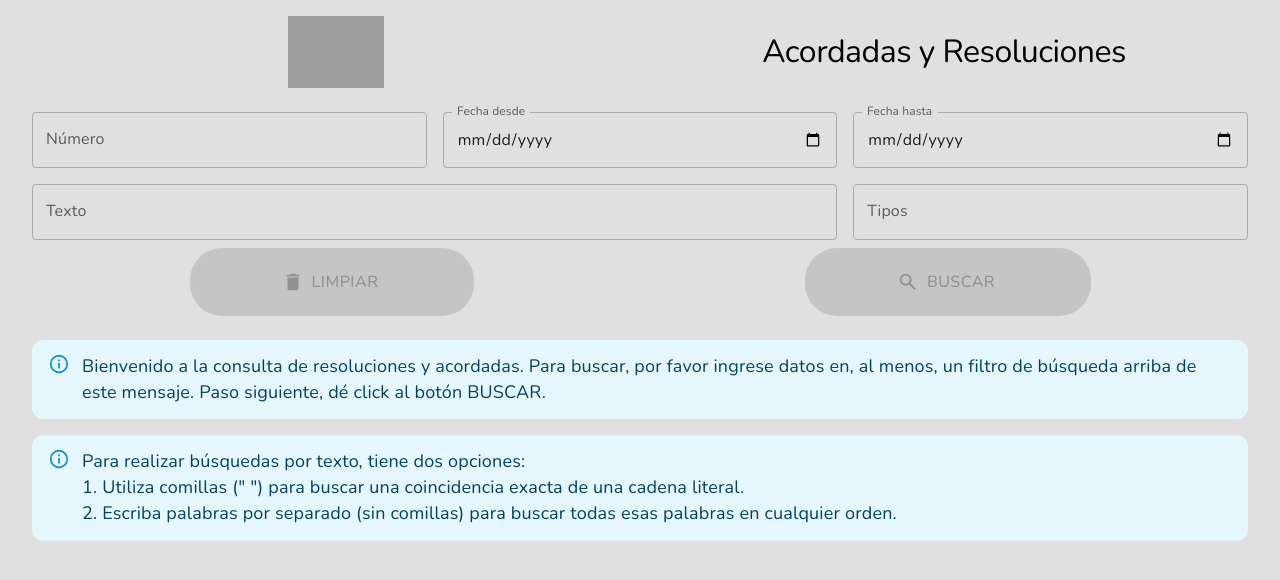
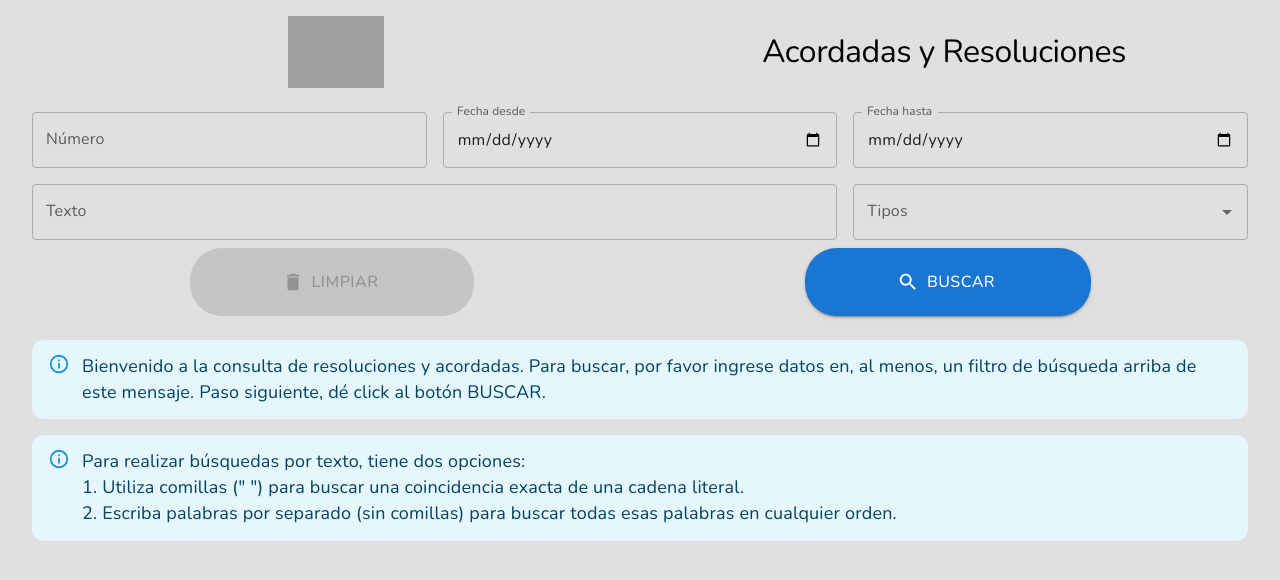
Before and after one commit to Juanivene/Proyecto-acordadas, a React (Vite) app: page / in a window 1280 px wide. Shown: the top 580 px of the page. Built offline with nearby package versions, Linux system fonts and the light colour scheme; grey boxes are pictures that could not be loaded; a web font is replaced by a local one.

Commit message:
feat: select in form,validations input text and input number

```diff
--- /dev/null
+++ b/src/Components/Body/Form/AlertForm.jsx
@@ -0,0 +1,24 @@
+import Swal from 'sweetalert2';
+
+const AlertForm = (message) => {
+  if (!message) return null;
+  const Toast = Swal.mixin({
+    toast: true,
+    position: 'top-end',
+    showConfirmButton: false,
+    timer: 3000,
+    timerProgressBar: true,
+    didOpen: (toast) => {
+      toast.onmouseenter = Swal.stopTimer;
+      toast.onmouseleave = Swal.resumeTimer;
+    },
+  });
+  Toast.fire({
+    icon: 'error',
+    title: message,
+  });
+
+  return null;
+};
+
+export default AlertForm;
--- a/src/Components/Body/Form/FormSearchFilter.jsx
+++ b/src/Components/Body/Form/FormSearchFilter.jsx
@@ -1,9 +1,22 @@
+import { useForm } from 'react-hook-form';
+
 import DeleteIcon from '@mui/icons-material/Delete';
 import SearchIcon from '@mui/icons-material/Search';
-import { Button, Grid2 as Grid, TextField } from '@mui/material';
+import { Autocomplete, Button, Grid2 as Grid, TextField } from '@mui/material';
 
-const FormSearchFilter = () => (
-  <form>
+import AlertForm from './AlertForm';
+import optionsSelect from './optionsSelectForm';
+
+const FormSearchFilter = () => {
+  const {
+    register,
+    handleSubmit: onSubmitRHF,
+    formState: { errors },
+  } = useForm();
+
+  const handleSubmit = () => {};
+  return (
+    <form onSubmit={onSubmitRHF(handleSubmit)}>
       <Grid
         container
         direction="row"
@@ -16,7 +29,22 @@ const FormSearchFilter = () => (
             label="Número"
             variant="outlined"
             fullWidth
+            {...register('number', {
+              minLength: {
+                value: 1,
+                message: 'El campo debe contener al menos 1 numero',
+              },
+              maxLength: {
+                value: 23,
+                message: 'El numero no debe superar los 23 caracteres',
+              },
+              pattern: {
+                value: /^\d+$/,
+                message: 'Ingrese un  numero valido',
+              },
+            })}
           />
+          {errors.number && <AlertForm message={errors.number.message} />}
         </Grid>
         <Grid size={{ xs: 12, md: 4 }}>
           <TextField
@@ -24,10 +52,13 @@ const FormSearchFilter = () => (
             label="Fecha desde"
             variant="outlined"
             type="date"
-          InputLabelProps={{
+            slotProps={{
+              inputLabel: {
                 shrink: true,
+              },
             }}
             fullWidth
+            {...register('startDate', {})}
           />
         </Grid>
         <Grid size={{ xs: 12, md: 4 }}>
@@ -42,6 +73,7 @@ const FormSearchFilter = () => (
               },
             }}
             fullWidth
+            {...register('endDate', {})}
           />
         </Grid>
         <Grid size={{ xs: 12, md: 8 }}>
@@ -50,14 +82,25 @@ const FormSearchFilter = () => (
             label="Texto"
             variant="outlined"
             fullWidth
+            {...register('text', {
+              minLength: {
+                value: 3,
+                message: 'El texto debe tener entre 3 y 250 caracteres',
+              },
+              maxLength: {
+                value: 250,
+                message: 'El texto debe tener entre 3 y 250 caracteres',
+              },
+            })}
           />
+          {errors.text && <AlertForm message={errors.text.message} />}
         </Grid>
         <Grid size={{ xs: 12, md: 4 }}>
-        <TextField
-          id="outlined-basic"
-          label="Tipos"
-          variant="outlined"
+          <Autocomplete
+            disablePortal
+            options={optionsSelect}
             fullWidth
+            renderInput={(params) => <TextField {...params} label="Tipos" />}
           />
         </Grid>
       </Grid>
@@ -93,8 +136,9 @@ const FormSearchFilter = () => (
         </Grid>
         <Grid size={{ xs: 6 }} display="flex" justifyContent="center">
           <Button
+            type="submit"
             variant="contained"
-          disabled
+            // disabled
             size="large"
             sx={{
               m: 1,
@@ -118,4 +162,5 @@ const FormSearchFilter = () => (
       </Grid>
     </form>
   );
+};
 export default FormSearchFilter;
--- /dev/null
+++ b/src/Components/Body/Form/optionsSelectForm.js
@@ -0,0 +1,7 @@
+const optionsSelect = [
+  { label: 'ACORDADAS' },
+  { label: 'RESOLUCIONES' },
+  { label: 'RESOLUCIONES DE ACORDADAS' },
+];
+
+export default optionsSelect;
```
Lines whose indentation alone changed are shown as unchanged.
